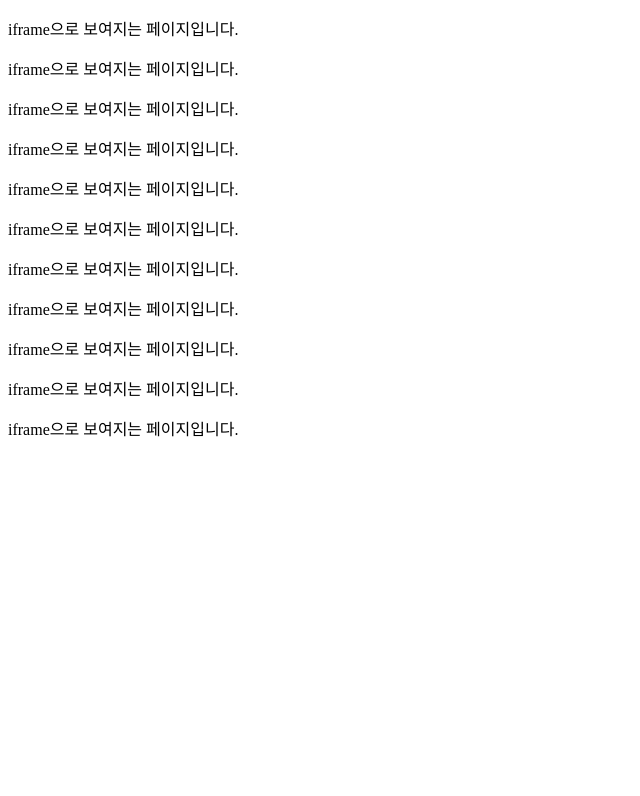
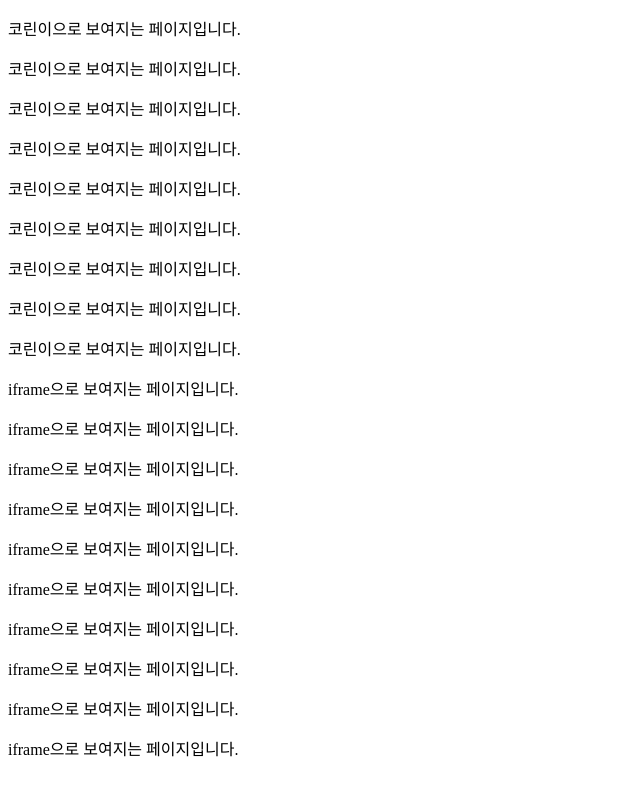
Before and after one commit to kee0131/DW_501, a plain HTML site: page 20230922/inner.html in a window 1280 px wide. Shown: the whole page, without its empty margins (0-640 px from the left). Drawn offline with Linux system fonts and the light colour scheme.

Commit message:
20230922

```diff
--- a/20230922/inner.html
+++ b/20230922/inner.html
@@ -7,7 +7,15 @@
 </head>
 <body>
 
-  <p>iframe으로 보여지는 페이지입니다.</p>
+  <p>코린이으로 보여지는 페이지입니다.</p>
+  <p>코린이으로 보여지는 페이지입니다.</p>
+  <p>코린이으로 보여지는 페이지입니다.</p>
+  <p>코린이으로 보여지는 페이지입니다.</p>
+  <p>코린이으로 보여지는 페이지입니다.</p>
+  <p>코린이으로 보여지는 페이지입니다.</p>
+  <p>코린이으로 보여지는 페이지입니다.</p>
+  <p>코린이으로 보여지는 페이지입니다.</p>
+  <p>코린이으로 보여지는 페이지입니다.</p>
   <p>iframe으로 보여지는 페이지입니다.</p>
   <p>iframe으로 보여지는 페이지입니다.</p>
   <p>iframe으로 보여지는 페이지입니다.</p>
```
Also changed, not shown: 20230922/form.html (+2 -2 lines).
